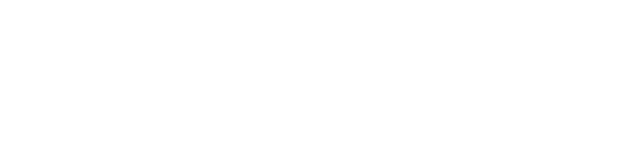
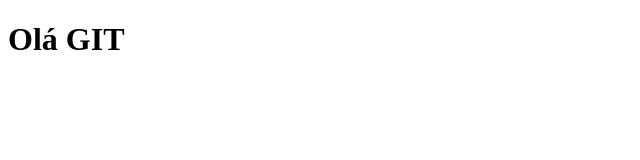
Before and after one commit to willianferrari/AulaGit, a plain HTML site: page index.html in a window 1280 px wide. Shown: the whole page, without its empty margins (0-640 px from the left). Drawn offline with Linux system fonts and the light colour scheme.

Commit message:
Update index.html

```diff
--- a/index.html
+++ b/index.html
@@ -7,6 +7,6 @@
     <title>Document</title>
 </head>
 <body>
-    <h1></h1>
+    <h1> Olá GIT</h1>
 </body>
 </html>
```
